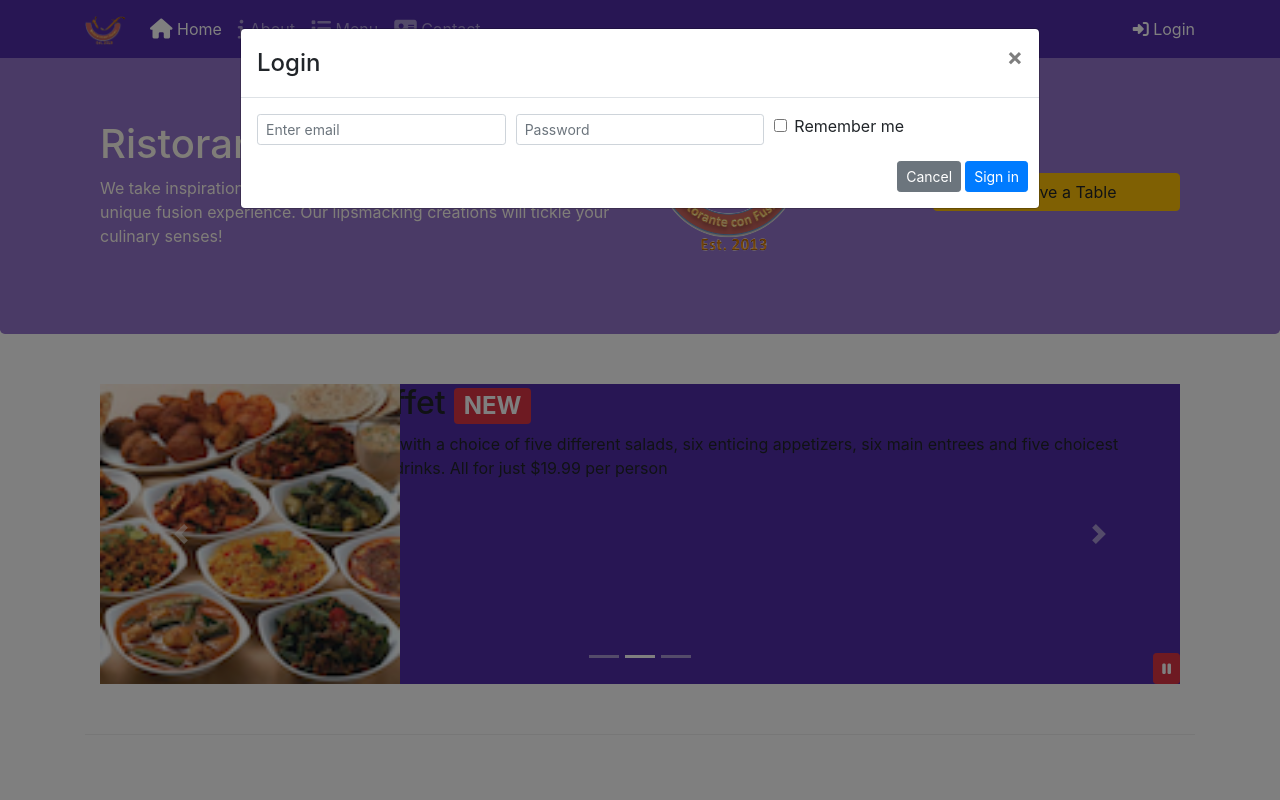
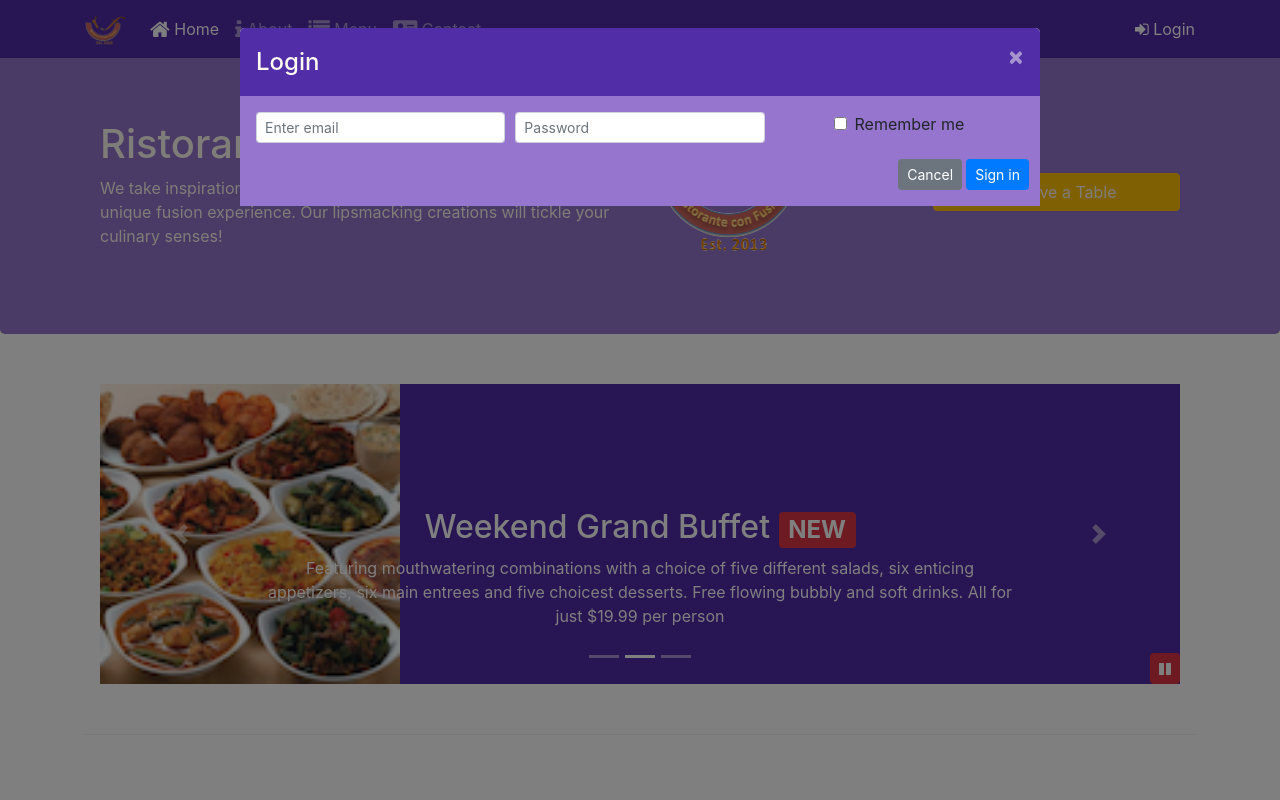
Before and after one commit to harisbintalat/Restaurant-Application-Bootstrap4, a website: page index.html in a window 1280 px wide. Both pictures are taken after a click on the link "Login". Shown: the top 800 px of the page. Drawn offline with nearby package versions, Linux system fonts and the light colour scheme.

Commit message:
Assign 4

```diff
--- a/css/styles.less
+++ b/css/styles.less
@@ -73,3 +73,23 @@ body{
     bottom: 0px;
     z-index: 1;
 }
+
+.modal-content {
+	border: 0px;
+
+	.modal-body {
+		background: @background-light;
+	}
+
+	.modal-header {
+		background: @background-dark;
+		color: floralwhite;
+		border: 0px;
+
+		.close {
+			color: floralwhite;
+		}
+
+	}
+
+}
--- a/css/styles.scss
+++ b/css/styles.scss
@@ -11,46 +11,49 @@ $carousel-item-height:300px;
   padding: $pad-up-dn $pad-left-right;
 }
 
-.row-header
-{
+.row-header{
+    @include zero-margin(0px,0px);
+}
+
+.row-content {
     @include zero-margin(50px,0px);
-  border-bottom:1px ridge;
+    border-bottom: 1px ridge;
     min-height:400px;
 }
-.footer
-{
+
+.footer{
     background-color: $background-pale;
-  @include zero-margin(20px,0px);
+    @include zero-margin(20px, 0px);
 }
-.jumbotron
-{
+
+.jumbotron {
     @include zero-margin(70px,30px);
-  background: $background-light;
+    background: $background-light ;
     color:floralwhite;
 }
 
-address
-{
+address{
     font-size:80%;
     margin:0px;
     color:#0f0f0f;
 }
-body
-{
-  padding: 50px 0px 0px 0px;
+
+body{
+    padding:50px 0px 0px 0px;
     z-index:0;
 }
-.navbar-dark
-{
+
+.navbar-dark {
      background-color: $background-dark;
 }
-.tab-content
-{
-  border-left:1px solid $lt-grey;
-  border-right:1px solid $lt-grey;
-  border-bottom:1px solid $lt-grey;
-  padding:10px;
+
+.tab-content {
+    border-left: 1px solid $lt-gray;
+    border-right: 1px solid $lt-gray;
+    border-bottom: 1px solid $lt-gray;
+    padding: 10px;
 }
+
 .carousel {
     background:$background-dark;
 
@@ -71,3 +74,22 @@ body
     bottom: 0px;
     z-index: 1;
 }
+.modal-content {
+	border: 0px;
+
+	.modal-body {
+		background: $background-light;
+	}
+
+	.modal-header {
+		background: $background-dark;
+		color: floralwhite;
+		border: 0px;
+
+		.close {
+			color: floralwhite;
+		}
+
+	}
+
+}
--- a/index.html
+++ b/index.html
@@ -30,10 +30,11 @@
                   <li class="nav-item"><a class="nav-link" href="./contactus.html"><span class="fa fa-address-card fa-lg"></span> Contact</a></li>
               </ul>
               <span class="navbar-text">
-                <a data-toggle="modal" data-target="#loginModal">
+                <a id="loginButton">
                   <span class="fa fa-sign-in"></span> Login
                 </a>
               </span>
+
          </div>
       </div>
   </nav>
@@ -56,7 +57,7 @@
                                   <label class="sr-only" for="exampleInputPassword3">Password</label>
                                   <input type="password" class="form-control form-control-sm mr-1" id="exampleInputPassword3" placeholder="Password">
                               </div>
-                              <div class="col-sm-auto">
+                              <div class="offset-sm-1">
                                   <div class="form-check">
                                       <input class="form-check-input" type="checkbox">
                                       <label class="form-check-label"> Remember me
@@ -84,17 +85,17 @@
                   <img src="img/logo.png"  class="img-fluid">
                 </div>
                 <div role="button" class="col-12 col-sm-3 align-self-center">
-                  <a class="btn btn-block btn btn-warning" data-toggle="modal"
+                  <a class="btn btn-block btn btn-warning" id='#reserveButton'data-toggle="modal"
                    data-target="#restable">Reserve a Table</a>
                 </div>
                 <div id="restable" class="modal fade" role="dialog">
                   <div class="modal-dialog modal-lg" role="content">
                     <div class="modal-content">
                       <div class="modal-header">
-                        <h4 class="modal-title text-dark">Reserve a Table </h4>
+                        <h4 class="modal-title text-light">Reserve a Table </h4>
                         <button type="button" class="close" data-dismiss="modal">&times;</button>
                       </div>
-                      <div class="model-body">
+                      <div class="model-body" style="background:#9575CD;">
                         <form class="row row-content">
                           <dt class="col-4 text-dark">Number of Guests
                           <dd class="col-8">
@@ -148,22 +149,30 @@
                <div class="carousel-item active">
                  <img class="d-block img-fluid"
                  src="img/uthappizza.png" alt="Uthappizza">
-                 <h2>Uthappizza <span class="badge badge-danger">HOT</span> <span class="badge badge-pill badge-default">$4.99</span></h2>
-                  <p  class="d-none d-sm-block">A unique combination of Indian Uthappam (pancake) and Italian pizza, topped with Cerignola olives, ripe vine cherry tomatoes, Vidalia onion, Guntur chillies and Buffalo Paneer.</p>
+                 <div class="carousel-caption d-none d-md-block">
+                   <h2>Uthappizza <span class="badge badge-danger">HOT</span> <span class="badge badge-pill badge-secondary">$4.99</span> </h2>
+                   <p class="d-none d-sm-block">A unique combination of Indian Uthappam (pancake) and Italian pizza, topped with Cerignola olives, ripe vine cherry tomatoes, Vidalia onion, Guntur chillies and Buffalo Paneer.</p>
+                 </div>
               </div>
               <div class="carousel-item">
                 <img class="d-block img-fluid"
                 src="img/buffet.png" alt="Uthappizza">
+                <div class="carousel-caption d-none d-md-block">
                   <h2>Weekend Grand Buffet <span class="badge badge-danger">NEW</span></h2>
-                <p  class="d-none d-sm-block">Featuring mouthwatering combinations with a choice of five different salads, six enticing appetizers, six main entrees and five choicest desserts. Free flowing bubbly and soft drinks. All for just $19.99 per person </p>
-
+                  <p class="d-none d-sm-block">Featuring mouthwatering combinations with a choice of five different salads, six enticing appetizers, six main entrees and five choicest desserts. Free flowing bubbly and soft drinks. All for just $19.99
+                    per person </p>
+                </div>
               </div>
               <div class="carousel-item">
                 <img class="d-block img-fluid"
                 src="img/alberto.png" alt="Uthappizza">
+                <div class="carousel-caption d-none d-md-block">
                   <h2>Alberto Somayya</h2>
                   <h4>Executive Chef</h4>
-                <p  class="d-none d-sm-block">Award winning three-star Michelin chef with wide International experience having worked closely with whos-who in the culinary world, he specializes in creating mouthwatering Indo-Italian fusion experiences. </p>
+                  <p class="d-none d-sm-block">Award winning three-star Michelin chef with wide International experience having worked closely with whos-who in the culinary world, he specializes in creating mouthwatering Indo-Italian fusion
+                    experiences. </p>
+
+                </div>
               </div>
              </div>
               <ol class="carousel-indicators">
@@ -177,9 +186,11 @@
               <a class="carousel-control-next" href="#mycarousel" role="button" data-slide="next">
                 <span class="carousel-control-next-icon"></span>
               </a>
+
               <button class="btn btn-danger btn-sm" id="carouselButton">
                 <span id="carousel-button-icon" class="fa fa-pause"></span>
               </button>
+
           </div>
         </div>
        </div>
@@ -295,6 +306,12 @@
                    $("#carouselButton").children("span").addClass('fa-pause');
                }
            });
+           $('#loginButton').click(function() {
+             $('#loginModal').modal('show');
+           });
+           $('#reserveButton').click(function() {
+             $('#restable').modal('show');
+           });
          });
 </script>
 </body>
--- a/package.json
+++ b/package.json
@@ -6,8 +6,8 @@
   "scripts": {
     "start": "npm run lite",
     "test": "echo \"Error: no test specified\" && exit 1",
-    "lite": "lite-server"
-    "scss": "npode-sass -0 css/ css/"
+    "lite": "lite-server",
+    "scss": "node-sass -o css/ css/"
   },
   "author": "",
   "license": "ISC",
```
Also changed, not shown: css/styles.css. Lines whose indentation alone changed are shown as unchanged.
